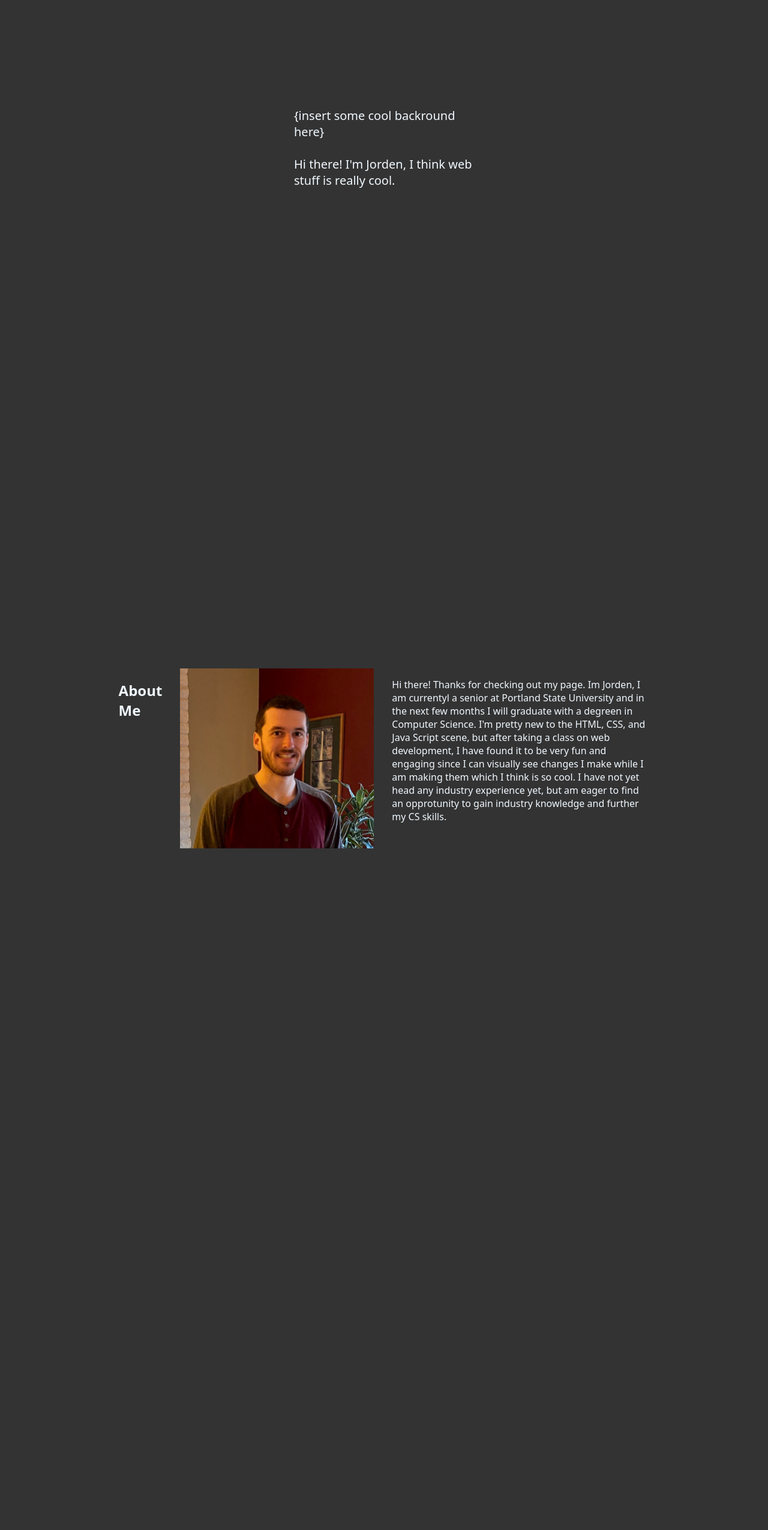
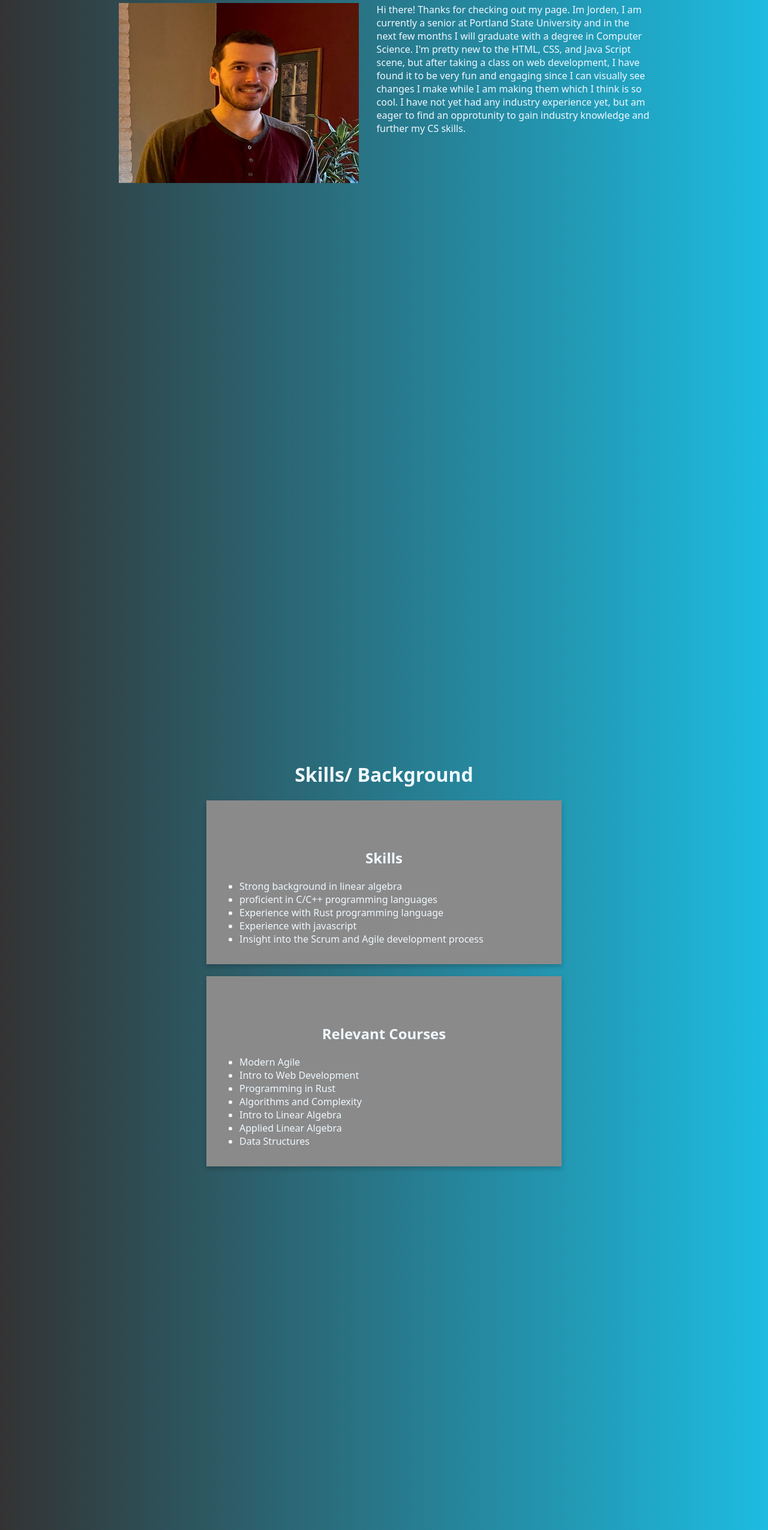
Before and after one commit to jordenPDX/jordenPDX.github.io, a plain HTML site: page index.html in a window 1280 px wide. Shown: the part 123-2673 px from the top of the page at 60% size. Before the commit the page ends 2045 px from the top, so only its background shows below. Drawn offline with Linux system fonts and the light colour scheme.

Commit message:
Added more sections to the webpage and additional webpage styling

```diff
--- a/index.html
+++ b/index.html
@@ -7,30 +7,82 @@
     <title>jordenPDX.io</title>
     <link rel="stylesheet" href="style.css" />
 </head>
-<body style="background-color: #333;">
+<body>
     <nav>
         <ul class="nav-bar">
-            <li class="nav-item"><a class="nav-link" href="#home">Home</a></li>
             <li class="nav-item"><a class="nav-link" href="#about">About</a></li>
-            <li class="nav-item"><a class="nav-link" href="#previous-work">Previous Work</a></li>
+            <li class="nav-item"><a class="nav-link" href="#skills">Skills</a></li>
             <li class="nav-item"><a class="nav-link" href="#projects">Projects</a></li>
             <li class="nav-item"><a class="nav-link" href="#contact">Contact</a></li>
         </ul>
     </nav>
 
-    <p class="small-summary">{insert some cool backround here}<br><br>
-        Hi there! I'm Jorden, I think web stuff is really cool.
-    </p>
-
+    <h1 class="header">About Me</h1>
     <section class="about-sect" id="about">
-        <div class="sect-container">
-            <h1>About Me</h1>
+        <div class="about-container">
             <img class="pic-of-me" src="PicOfJorden.jpg" alt="A picture of Jorden">
             <p>
-                Hi there! Thanks for checking out my page. Im Jorden, I am currentyl a senior at Portland State University and in the next few months
-                I will graduate with a degreen in Computer Science. I'm pretty new to the HTML, CSS, and Java Script scene, but after taking a class on web development,
-                I have found it to be very fun and engaging since I can visually see changes I make while I am making them which I think is so cool. I have not yet head
+                Hi there! Thanks for checking out my page. Im Jorden, I am currently a senior at Portland State University and in the next few months
+                I will graduate with a degree in Computer Science. I'm pretty new to the HTML, CSS, and Java Script scene, but after taking a class on web development,
+                I have found it to be very fun and engaging since I can visually see changes I make while I am making them which I think is so cool. I have not yet had
                 any industry experience yet, but am eager to find an opprotunity to gain industry knowledge and further my CS skills.
+            </p>
+        </div>
+    </section>
+
+    <h1 class="header">Skills/ Background</h1>
+    <section class="skills-sect" id="skills">
+        <div class="card">
+            <h2 class="header">Skills</h2>
+            <ul class="list">
+                <li>Strong background in linear algebra</li>
+                <li>proficient in C/C++ programming languages</li>
+                <li>Experience with Rust programming language</li>
+                <li>Experience with javascript</li>
+                <li>Insight into the Scrum and Agile development process</li>
+            </ul>
+        </div>
+        <div class="card">
+            <h2 class="header">Relevant Courses</h2>
+            <ul class="list">
+                <li>Modern Agile</li>
+                <li>Intro to Web Development</li>
+                <li>Programming in Rust</li>
+                <li>Algorithms and Complexity</li>
+                <li>Intro to Linear Algebra</li>
+                <li>Applied Linear Algebra</li>
+                <li>Data Structures</li>
+            </ul>
+        </div>
+    </section>
+
+    <section class="project-sect" id="projects">
+        <h1 class="header">Projects</h1>
+        <div class="card">
+            <h2 class="header">FRUPAL</h2>
+            <p>
+                This project is an attempt to make a rudimentary 2D sidescrolling game which its purpose was
+                for our group to gain practice with the Agile/ Scrum development process. So the project was focused on
+                working with other software developers rather than the code itself. <br><br>
+            </p>
+            <a class="nav-link" href="https://github.com/jordenPDX/FRUPAL" target="_blank">FRUPAL Repo</a>
+        </div>
+        <div class="card">
+            <h2 class="header">Rust Blog Application</h2>
+            <p>
+                The purpose of this project was to practice with Rust's crate system which is a way for a programmer to
+                seperate parts of a program into simpler containers of code that can also be easily distributed and reused.
+                For this program I made use of the I/O crate that lets the user be able to interact with the program from
+                the command line.<br><br>
+            </p>
+            <a class="nav-link" href="https://github.com/jordenPDX/CS-410P-Term-Project" target="_blank">Rust Blog Repo</a>
+        </div>
+        <div class="card">
+            <h2 class="header">TPU Mersenne Capstone</h2>
+            <p>
+                For my senior capstone project I was apart of a team of 6 other software engineers that were tasked with researching
+                and developing a program that would utilize advanced linear algebra concepts such as the Fast Fourier Transform and
+                Irational Discrete Base Weighted Transform to
             </p>
         </div>
     </section>
--- a/style.css
+++ b/style.css
@@ -1,21 +1,32 @@
+html {
+  scroll-behavior: smooth;
+}
+
+body {
+  background-image: linear-gradient(to right, #333, #1dbce1);
+}
+
 .nav-bar {
   list-style-type: none;
   margin: 0;
+  position: fixed;
+  top: 0;
+  width: 100%;
   padding: 16px 16px;
   overflow: hidden;
-  background-color: #333;
+  background: transparent;
 }
 
 .nav-item {
   display: inline-block;
   color: black;
   text-align: center;
-  font-family: system-ui;
 }
 
 .nav-link {
   color: aliceblue;
   padding: 16px 16px;
+  font-family: system-ui;
   transition: 0.8s;
 }
 
@@ -26,24 +37,21 @@
   border-radius: 35px;
 }
 
-.small-summary {
-  margin-left: auto;
-  margin-right: auto;
-  margin-top: 30vh;
-  width: 15em;
-  font-family: system-ui;
-  font-size: 20px;
-  color: aliceblue;
-}
-
 .about-sect {
   display: block;
-  min-height: 100vh;
+  min-height: 150vh;
   padding-left: 15%;
   padding-right: 15%;
 }
 
-h1 {
+h2 {
+  width: 100%;
+}
+
+.header {
+  display: flex;
+  justify-content: center;
+  margin-top: 8vh;
   font-family: system-ui;
   color: aliceblue;
 }
@@ -53,13 +61,20 @@ p {
   color: aliceblue;
 }
 
-.sect-container {
-  margin-top: 100vh;
-  display: flex;
+.skills-sect {
+  margin-bottom: 150vh;
+  display: flexbox;
   justify-content: center;
+  margin: auto;
+  width: 50%;
 }
 
-.sect-container > h1 {
+.list {
+  font-family: system-ui;
+  color: aliceblue;
+}
+
+.about-container > h1 {
   padding-right: 30px;
 }
 
@@ -69,3 +84,26 @@ p {
   height: 300px;
   padding-right: 30px;
 }
+
+.card {
+  box-shadow: 0 4px 8px 0 rgba(0, 0, 0, 0.2);
+  margin-left: 20px;
+  margin-right: 20px;
+  margin-top: 20px;
+  padding: 15px 15px;
+  background-color: rgb(138, 138, 138);
+  transition: 0.8s;
+}
+
+.card:hover {
+  box-shadow: 0 12px 24px 0 rgba(0, 0, 0, 0.4);
+  background-color: rgb(78, 78, 78);
+}
+
+.project-sect {
+  margin-top: 150vh;
+  margin-bottom: 50vh;
+  display: flexbox;
+  justify-content: center;
+  align-content: flex-start;
+}
```
